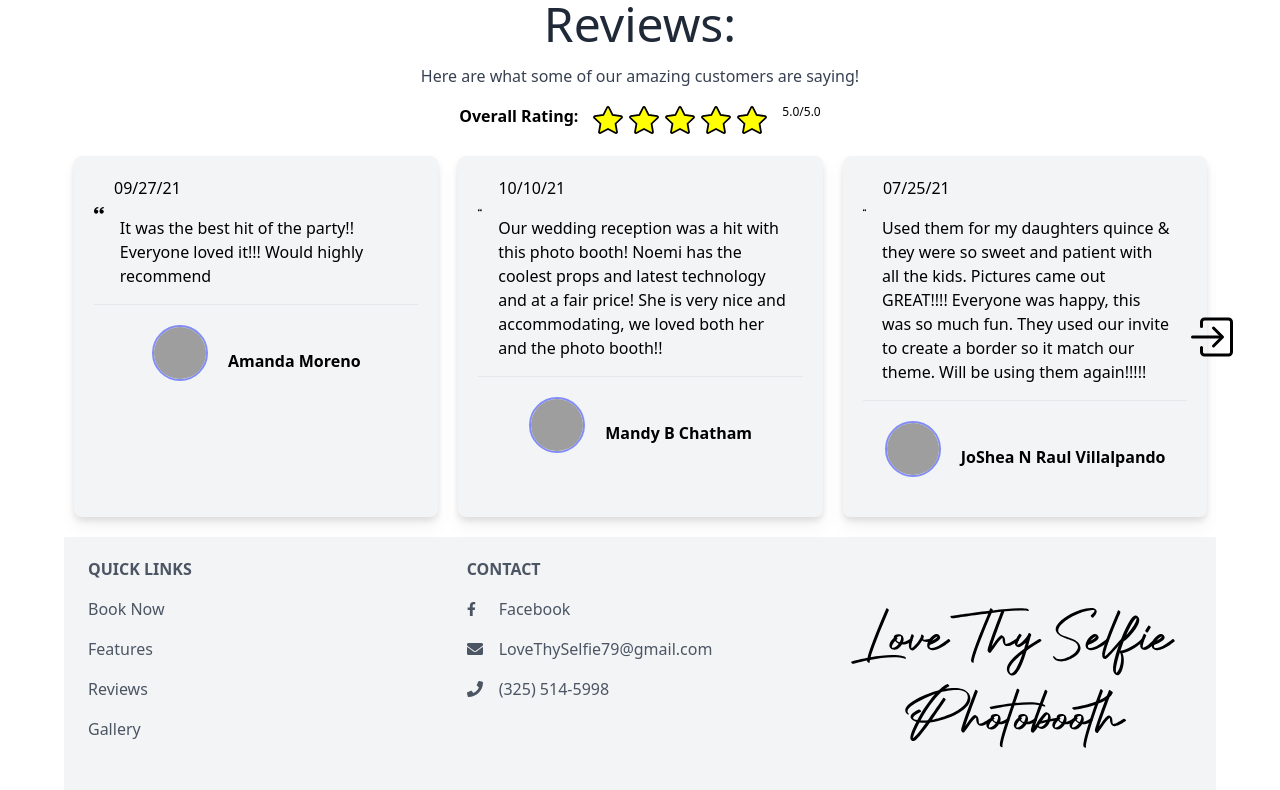
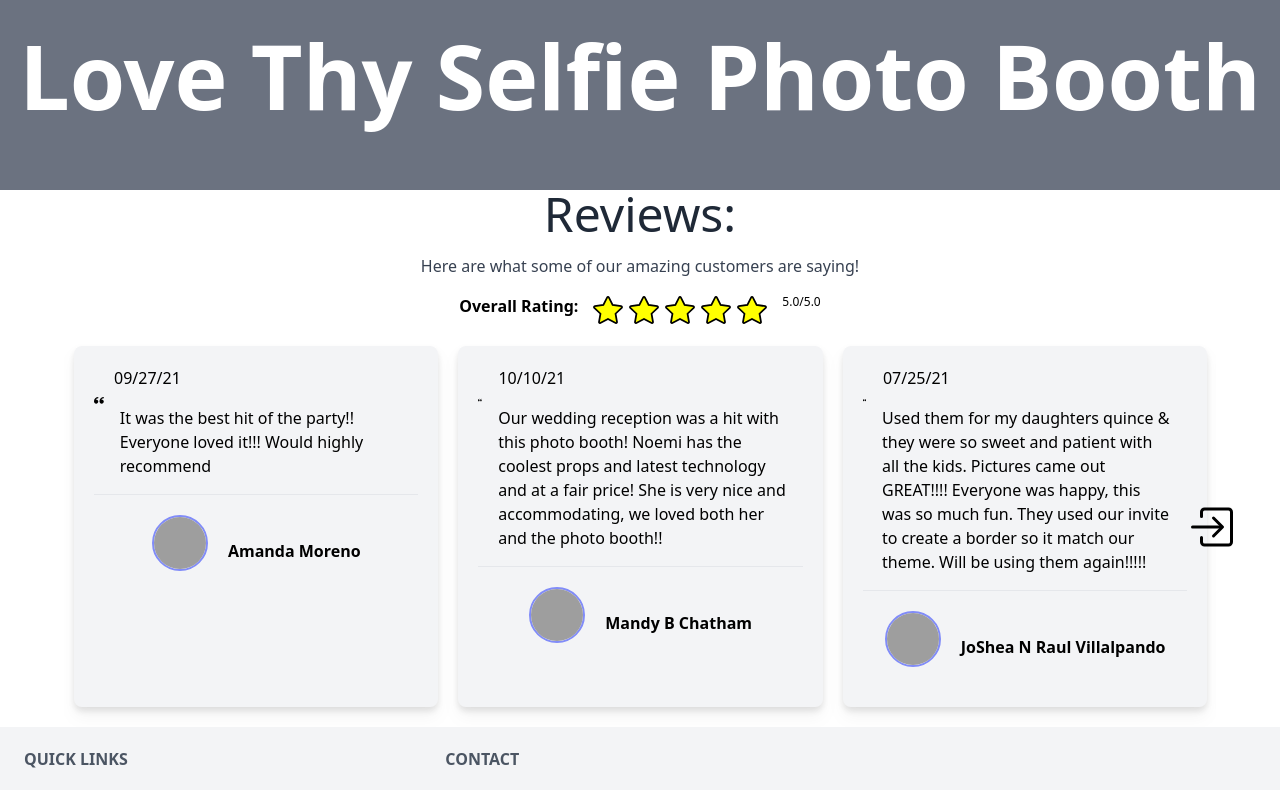
Before and after one commit to missatrox44/love-thy-selfie, a React (Vite) app: page / in a window 1280 px wide. Shown: the top 790 px of the page. Built offline with nearby package versions, Linux system fonts and the light colour scheme; grey boxes are pictures that could not be loaded.

Commit message:
adding a header

```diff
--- a/src/App.css
+++ b/src/App.css
@@ -1,7 +1,6 @@
 
 .app-container {
-  width: 90%;
-  margin-left: 5%;
+  margin: 0 auto;
 }
 
 /* #root {
--- a/src/App.jsx
+++ b/src/App.jsx
@@ -3,14 +3,14 @@ import ContactForm from './components/ContactForm';
 import Footer from './components/Footer'
 import Reviews from './components/Reviews';
 import ReviewCard from './components/ReviewCard'
-
+import Header from './components/Header';
 
 
 function App() {
 
   return (
     <div className='app-container'>
-
+      <Header />
       <Reviews />
       <Footer />
     </div>
--- a/src/components/Header/index.jsx
+++ b/src/components/Header/index.jsx
@@ -0,0 +1,15 @@
+import React from 'react';
+import './styles.css'
+
+function Header() {
+  return (
+    <header className='text-center bg-gray-500 pb-12 pt-2'>
+      <div>
+        <h1 className="title">Love Thy Selfie Photo Booth</h1>
+      </div>
+
+    </header>
+  )
+}
+
+export default Header
--- /dev/null
+++ b/src/components/Header/styles.css
@@ -0,0 +1,10 @@
+.title {
+  font-size: 7vw;
+  color: white;
+  font-weight: bolder;
+}
+
+
+@media only screen and (max-width: 640px) {
+
+}
--- a/src/components/Reviews/index.jsx
+++ b/src/components/Reviews/index.jsx
@@ -2,12 +2,13 @@ import React from "react";
 import ReviewCard from '../ReviewCard';
 import ReviewCarousel from '../ReviewCarousel';
 import { reviews } from "../../assets/reviews";
+import './styles.css';
 
 export default function Reviews() {
 
 
   return (
-    <div>
+    <div class ="reviews-container">
       <ReviewCarousel style={{ marginLeft:'auto', marginRight:'auto', marginTop: 64 }}>
 
         {reviews.map((review, i) => {
--- /dev/null
+++ b/src/components/Reviews/styles.css
@@ -0,0 +1,4 @@
+.reviews-container {
+  width: 90%;
+  margin: 0 auto;
+}
```
